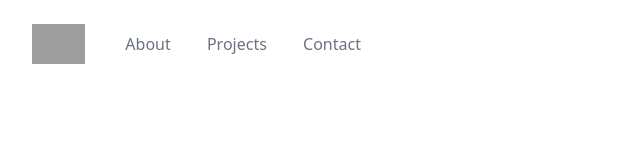
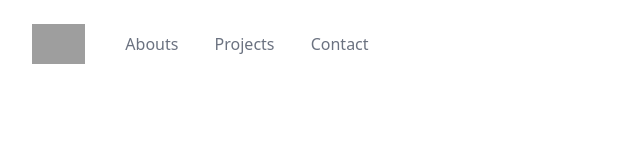
Before and after one commit to fcxmarquez/study-async-landing, a website: page src/index.html in a window 1280 px wide. Shown: the top 162 px of the page, 0-640 px from the left. Drawn offline with nearby package versions, Linux system fonts and the light colour scheme; no server answers; grey boxes are pictures that could not be loaded.

Commit message:
Typo test

```diff
--- a/src/index.html
+++ b/src/index.html
@@ -47,7 +47,7 @@
                   <a
                     href="#"
                     class="font-medium text-gray-500 hover:text-gray-900"
-                    >About</a
+                    >Abouts</a
                   >
                   <a
                     href="#"
```
